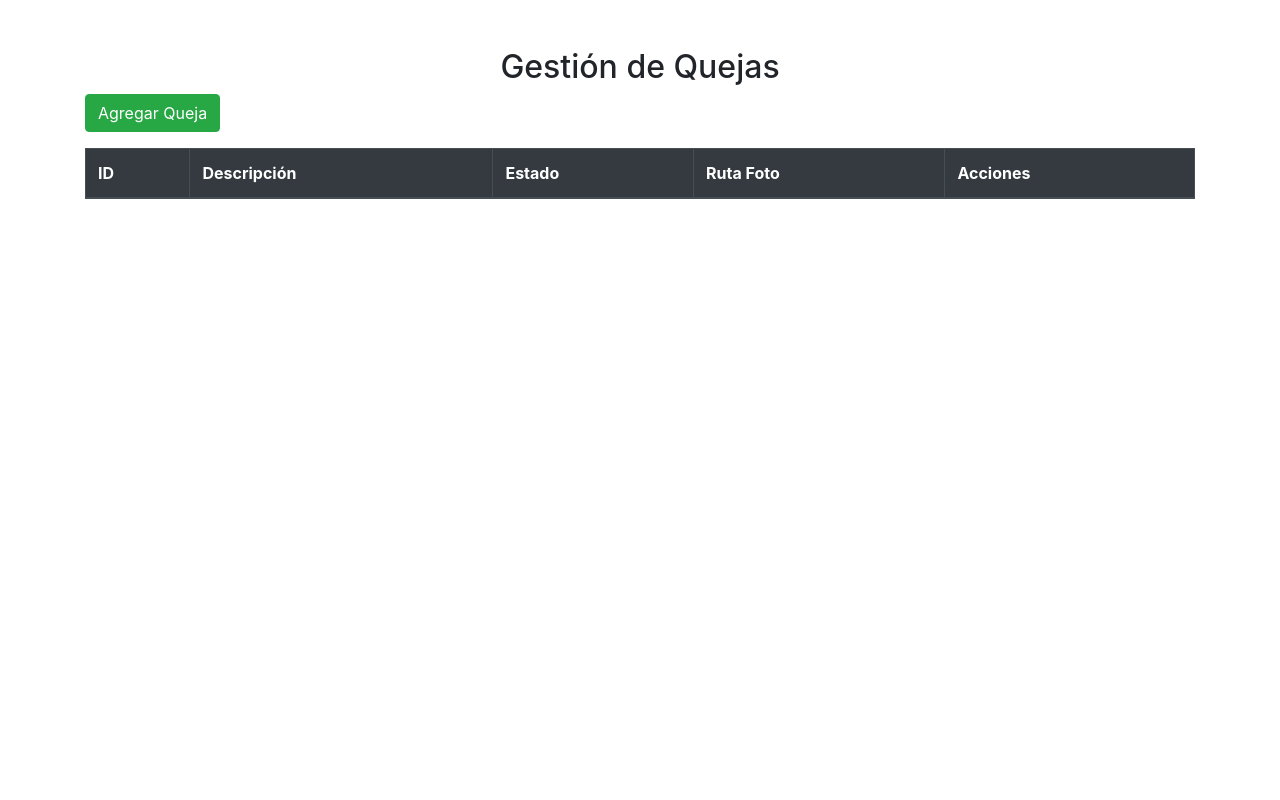
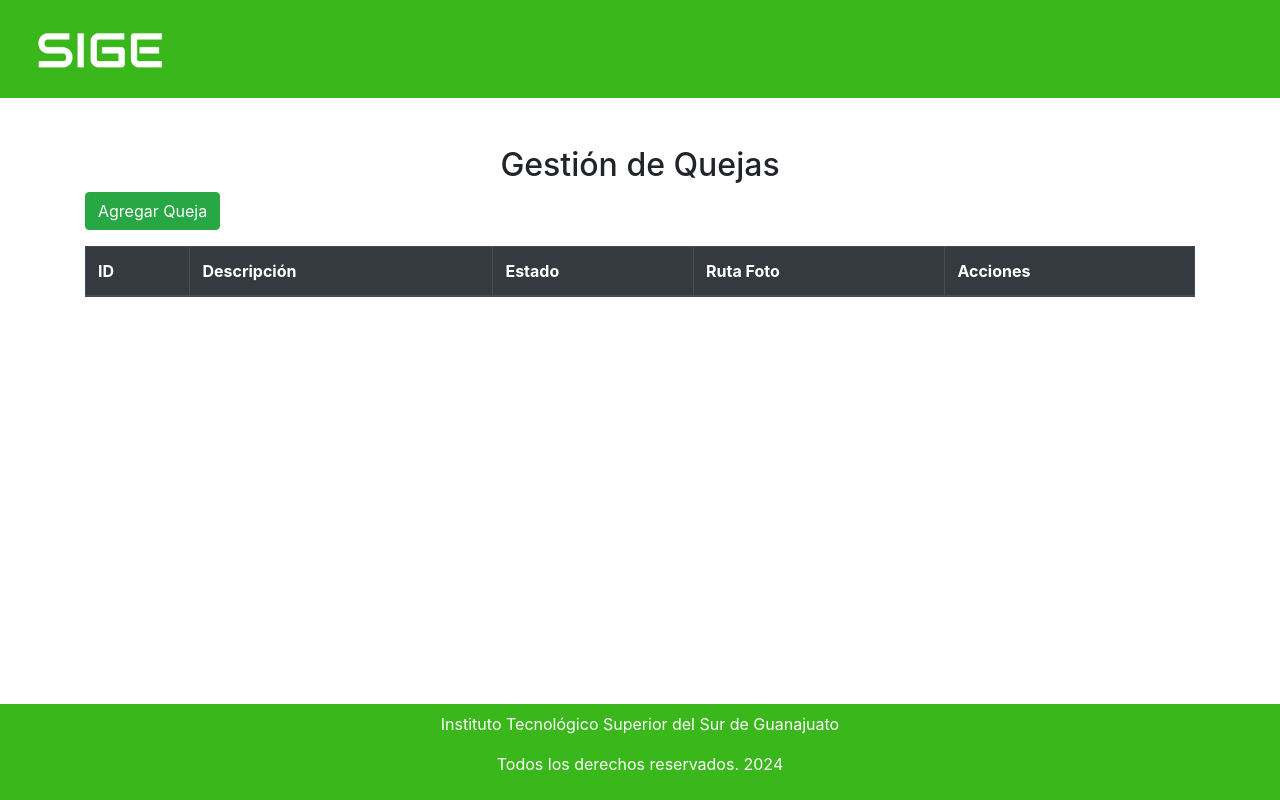
Before and after one commit to LOrlandoAL/SIGE, a PHP site: page /vista/Queja.php in a window 1280 px wide. Run offline with PHP 8.4, Linux system fonts and the light colour scheme; the visitor is signed in with stand-in values (Sample User, id 1); data comes from the database, SQL or seed files in the repository; lists and menus that the app fills with data are empty.

Commit message:
Redireccionamiento automatico para admins y diseño

```diff
--- a/vista/Queja.php
+++ b/vista/Queja.php
@@ -17,16 +17,22 @@ if (!isset($_SESSION["us"])) {
     <meta name="viewport" content="width=device-width, initial-scale=1.0">
     <title>Gestión de Quejas - SIGE</title>
     <link rel="stylesheet" href="https://stackpath.bootstrapcdn.com/bootstrap/4.5.2/css/bootstrap.min.css">
+    <link rel="stylesheet" href="css/EstiloQueja.css">
 </head>
 <body>
+    <header>
+        <div class="logo">
+            <img src="imgs/SIGE.JPG" alt="Logo SIGE">
+        </div>
+    </header>
     <div class="container mt-5">
         <h2 class="text-center">Gestión de Quejas</h2>
 
         <!-- Botón para agregar nueva queja -->
-        <button class="btn btn-success mb-3" data-toggle="modal" data-target="#addQuejaModal">Agregar Queja</button>
+        <button class="btn btn-success mb-3" data-toggle="modal" data-target="#addQuejaModal" id="Agregar">Agregar Queja</button>
 
         <!-- Tabla para mostrar quejas -->
-        <table class="table table-bordered">
+        <table class="table table-bordered" id="quejas">
             <thead class="thead-dark">
                 <tr>
                     <th>ID</th>
@@ -78,6 +84,11 @@ if (!isset($_SESSION["us"])) {
         </div>
     </div>
 
+    <footer>
+        <p>Instituto Tecnológico Superior del Sur de Guanajuato</p>
+        <p>Todos los derechos reservados. 2024</p>
+    </footer>
+
     <!-- Scripts de Bootstrap y jQuery -->
     <script src="https://code.jquery.com/jquery-3.5.1.min.js"></script>
     <script src="https://cdn.jsdelivr.net/npm/bootstrap@4.5.2/dist/js/bootstrap.bundle.min.js"></script>
--- /dev/null
+++ b/vista/css/EstiloQueja.css
@@ -0,0 +1,25 @@
+header, footer {
+    width: 100%; /* Asegurar que tanto el encabezado como el footer abarquen todo el ancho */
+}
+
+/* Estilo para el encabezado */
+header {
+    background-color: #3AB71B; /* Color de fondo verde */
+    color: white; /* Color del texto blanco */
+    padding: 25px; /* Espaciado interno para separar el contenido del borde */
+}
+
+.logo img {
+    width: 150px; /* Ajusta el ancho de la imagen según tu diseño */
+    height: auto; /* Mantiene la proporción de la imagen */
+}
+
+footer {
+    background-color: #3AB71B; /* Color de fondo verde */
+    color: white; /* Color del texto blanco */
+    padding: 8px; /* Espaciado interno para separar el contenido del borde */
+    text-align: center; /* Alinear el texto al centro */
+    position: fixed; /* Fijar el footer en la parte inferior */
+    bottom: 0; /* Posicionar el footer al fondo */
+    left: 0; /* Alinear el footer a la izquierda */
+}
```
Also changed, not shown: datos/DaoLogin.php (+24 -0 lines), vista/ProcesarLogin.php (+7 -1 lines), vista/qr_codes/codigo_qr.png.
